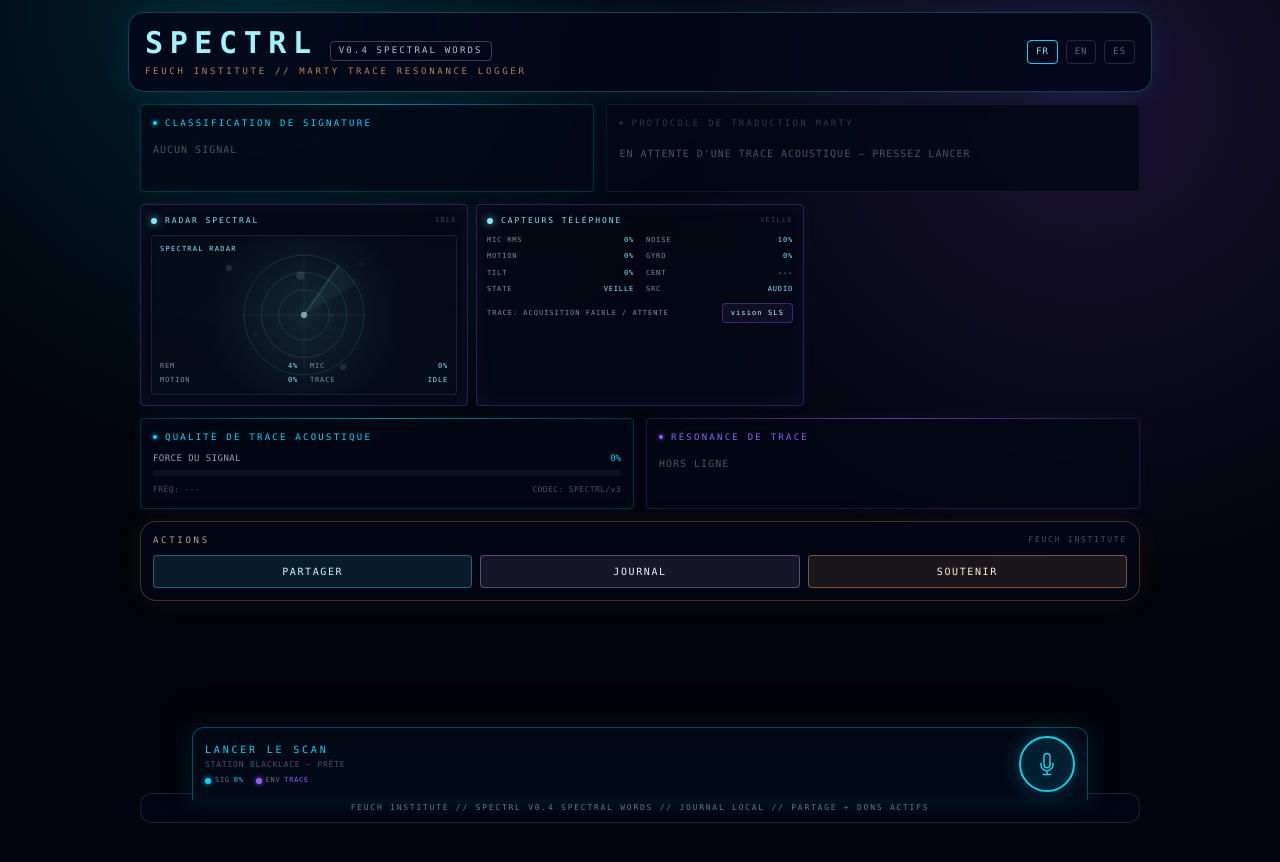
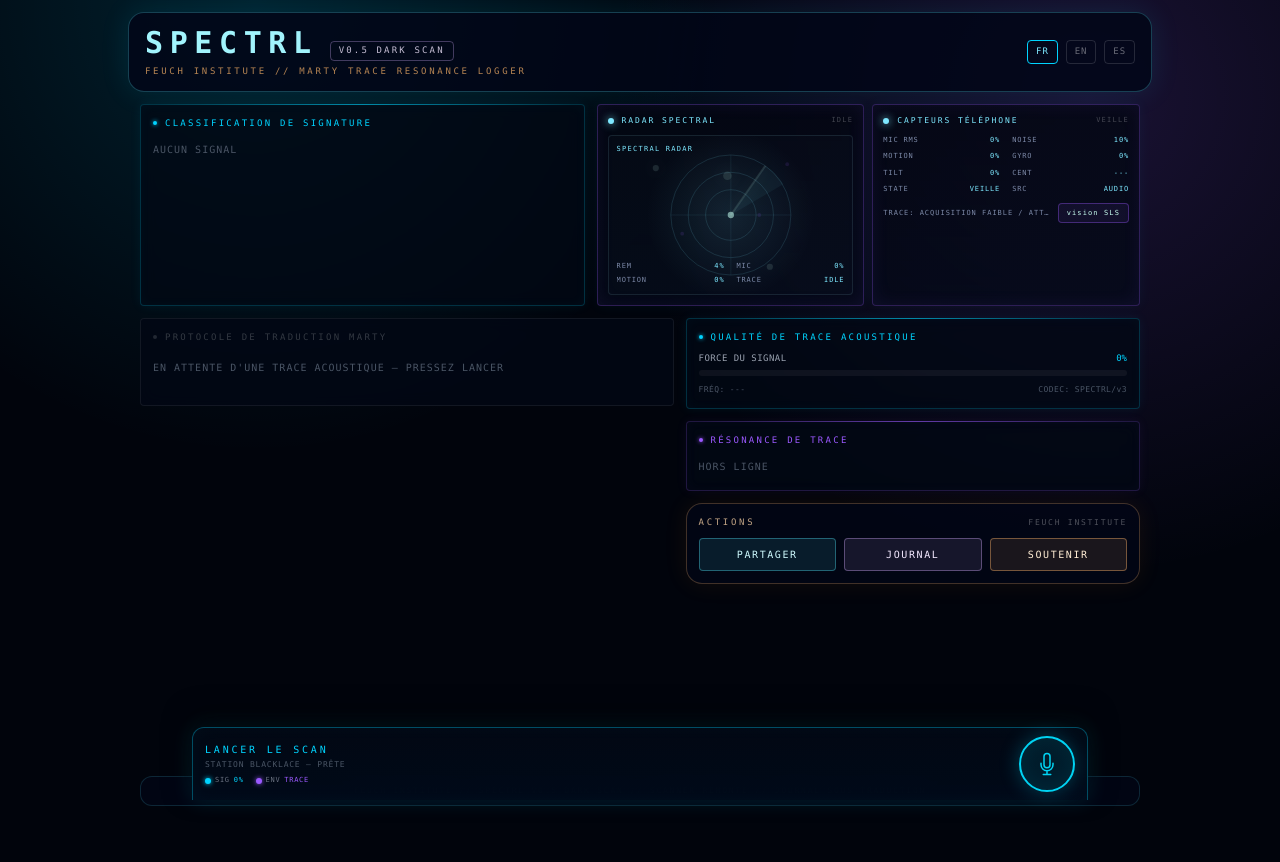
Before and after one commit to benoitlub/SpecTRL, a React (Vite) app: page / in a window 1280 px wide. Shown: the top 862 px of the page. Built offline with nearby package versions, Linux system fonts and the light colour scheme.

Commit message:
Reorder SpecTRL scanner and journal

```diff
--- a/src/pages/Home.tsx
+++ b/src/pages/Home.tsx
@@ -19,7 +19,7 @@ const ACTION_COPY: Record<Lang, { actions: string; share: string; hideJournal: s
     journal: "Journal",
     support: "Soutenir",
     journalTitle: "Journal spectral compact",
-    footer: "Feuch Institute // SpecTRL v0.4 SPECTRAL WORDS // Journal local // partage + dons actifs",
+    footer: "Feuch Institute // SpecTRL v0.5 DARK SCAN // Scanner remonté // journal sous traduction",
   },
   en: {
     actions: "Actions",
@@ -28,7 +28,7 @@ const ACTION_COPY: Record<Lang, { actions: string; share: string; hideJournal: s
     journal: "Journal",
     support: "Support",
     journalTitle: "Compact spectral journal",
-    footer: "Feuch Institute // SpecTRL v0.4 SPECTRAL WORDS // Local journal // share + support active",
+    footer: "Feuch Institute // SpecTRL v0.5 DARK SCAN // Raised scanner // journal below translation",
   },
   es: {
     actions: "Acciones",
@@ -37,7 +37,7 @@ const ACTION_COPY: Record<Lang, { actions: string; share: string; hideJournal: s
     journal: "Diario",
     support: "Apoyar",
     journalTitle: "Diario espectral compacto",
-    footer: "Feuch Institute // SpecTRL v0.4 SPECTRAL WORDS // Diario local // compartir + apoyo activo",
+    footer: "Feuch Institute // SpecTRL v0.5 DARK SCAN // Escáner elevado // diario bajo traducción",
   },
 };
 
@@ -49,7 +49,7 @@ function Header({ lang, setLang }: { lang: Lang; setLang: (lang: Lang) => void }
           <div>
             <div className="flex flex-wrap items-baseline gap-3">
               <h1 className="font-mono text-2xl font-black uppercase tracking-[0.22em] text-cyan-200 sm:text-3xl">SpecTRL</h1>
-              <span className="rounded border border-purple-300/30 px-2 py-0.5 text-[9px] font-mono uppercase tracking-[0.24em] text-purple-100/80">v0.4 SPECTRAL WORDS</span>
+              <span className="rounded border border-purple-300/30 px-2 py-0.5 text-[9px] font-mono uppercase tracking-[0.24em] text-purple-100/80">v0.5 DARK SCAN</span>
             </div>
             <div className="mt-1 text-[9px] font-mono uppercase tracking-[0.30em] text-orange-300/70">Feuch Institute // Marty trace resonance logger</div>
           </div>
@@ -151,26 +151,28 @@ export default function Home() {
       <main className="relative z-10 mx-auto max-w-5xl space-y-3 px-3 py-3 pb-44">
         {micPermission === "denied" && <div className="rounded border border-red-300/30 bg-red-500/10 px-3 py-2 text-[10px] font-mono uppercase tracking-wider text-red-200">Micro refusé ou indisponible.</div>}
 
-        <div className="grid grid-cols-1 gap-3 lg:grid-cols-[0.92fr_1.08fr]">
+        <div className="grid grid-cols-1 gap-3 lg:grid-cols-[0.9fr_1.1fr]">
           <SpeciesPanel state={state} lang={lang} />
-          <TranslationCard state={state} lang={lang} />
+          <SensorScreensV3 active={active} audioFeatures={audioFeatures || state.audioFeatures} progress={state.scanProgress} detectedLabel={detectedLabel || state.detectedSpecies} />
         </div>
 
-        <SensorScreensV3 active={active} audioFeatures={audioFeatures || state.audioFeatures} progress={state.scanProgress} detectedLabel={detectedLabel || state.detectedSpecies} />
+        <div className="grid grid-cols-1 gap-3 lg:grid-cols-[1.08fr_0.92fr]">
+          <div className="space-y-3">
+            <TranslationCard state={state} lang={lang} />
+            {showJournal && (
+              <div className="rounded-2xl border border-purple-300/20 bg-slate-950/60 p-2">
+                <div className="px-2 pb-2 text-[9px] font-mono uppercase tracking-[0.24em] text-purple-200/70">{ACTION_COPY[lang].journalTitle}</div>
+                <SpectralJournal latestEntry={latestEntry} compact />
+              </div>
+            )}
+          </div>
 
-        <div className="grid grid-cols-1 gap-3 lg:grid-cols-2">
-          <SignalQualityPanel state={state} scanProgress={state.scanProgress} lang={lang} />
-          <NeuralPanel state={state} lang={lang} />
+          <div className="space-y-3">
+            <SignalQualityPanel state={state} scanProgress={state.scanProgress} lang={lang} />
+            <NeuralPanel state={state} lang={lang} />
+            <ActionPanel lang={lang} showJournal={showJournal} setShowJournal={setShowJournal} latestEntry={latestEntry} />
+          </div>
         </div>
-
-        <ActionPanel lang={lang} showJournal={showJournal} setShowJournal={setShowJournal} latestEntry={latestEntry} />
-
-        {showJournal && (
-          <div className="rounded-2xl border border-purple-300/20 bg-slate-950/60 p-2">
-            <div className="px-2 pb-2 text-[9px] font-mono uppercase tracking-[0.24em] text-purple-200/70">{ACTION_COPY[lang].journalTitle}</div>
-            <SpectralJournal latestEntry={latestEntry} compact />
-          </div>
-        )}
       </main>
 
       <MicButton isListening={state.isListening} isAnalyzing={state.isAnalyzing} isComplete={state.isComplete} onStart={startListening} onStop={stopListening} onReset={reset} lang={lang} signalQuality={state.signalQuality || state.scanProgress} habitat={state.environmentalScan || "TRACE"} />
```
